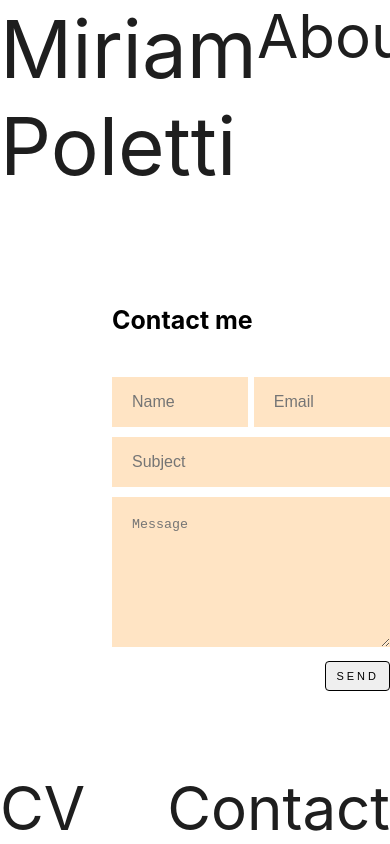
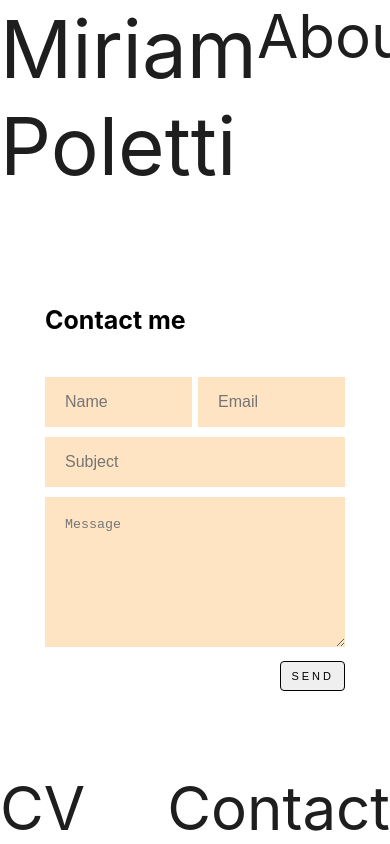
Before and after one commit to miriam-plt/portfolio, a React (Create React App) app: page /contact in a window 390 px wide. Built offline with nearby package versions, Linux system fonts and the light colour scheme; the HTML template or start-up script is replaced by a standard one.

Commit message:
responsive design on contact page

```diff
--- a/src/Pages/Contact/index.scss
+++ b/src/Pages/Contact/index.scss
@@ -6,7 +6,7 @@
 
 .contact-form {
     margin-top: 15em;
-    margin-left: 7em;
+
 
 
     @media (max-width: 1025px) {
@@ -14,6 +14,7 @@
     }
 
     @media (min-width:1025px) {
+        margin-left: 7em;
         width: 700px;
     }
 
```
